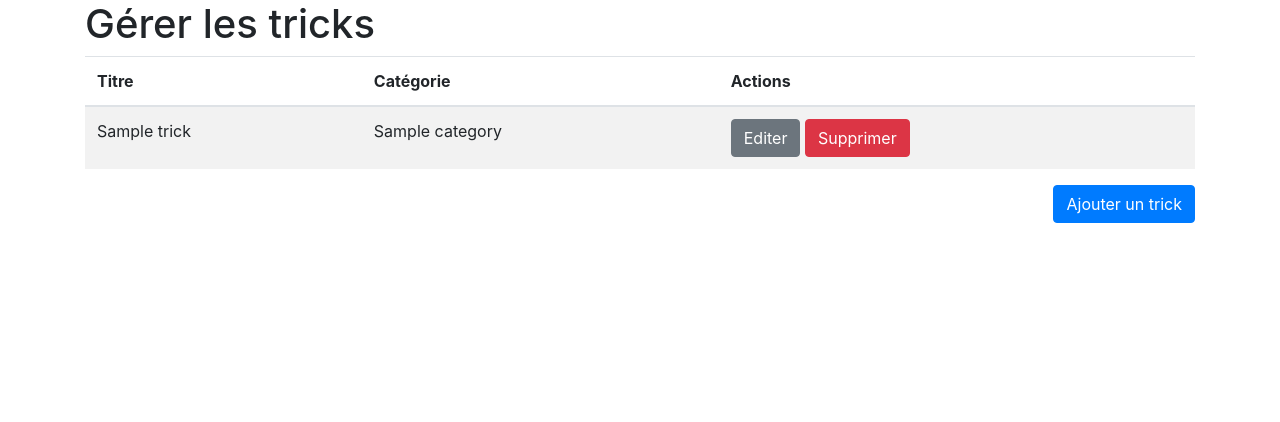
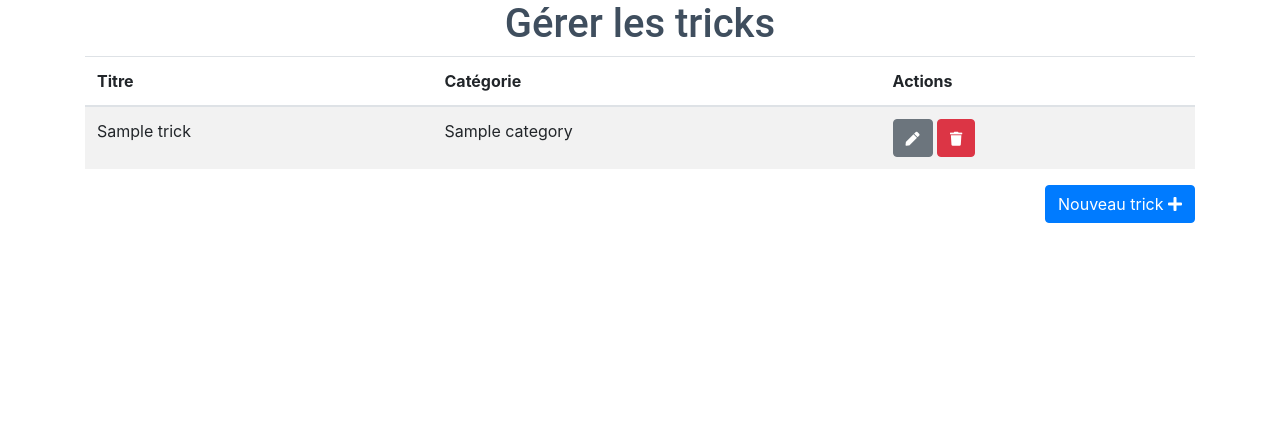
Before and after one commit to LykaJ/symfony, a Symfony app: template templates/admin/tricks/index.html.twig in a window 1280 px wide. Shown: the part 56-478 px from the top of the page. Run offline with Twig, Linux system fonts and the light colour scheme; the template is opened without the code that fills it: most values are stand-ins (such as "Sample title", 1, 10 or a date in 2020); some libraries are stand-ins or nearby versions.

Commit message:
#14 layout done

```diff
--- a/public/css/main.css
+++ b/public/css/main.css
@@ -232,8 +232,10 @@ body {
 
 /* endregion */
 
-/* region Scroll */
-
+/* region Trick form */
+.trick-form {
+    margin-bottom: 20px;
+}
 /* endregion */
 
 /* region Tricks List */
@@ -259,6 +261,14 @@ body {
     justify-content: center;
 }
 /* endregion */
+
+/* region Admin */
+.tricks-admin h1{
+    text-align: center;
+    font-family: 'Roboto', sans-serif;
+    color: #3f4e5e;
+}
+/* endregion*/
 
 /* region Login form */
 .login-form {
--- a/src/Form/ImageMediaType.php
+++ b/src/Form/ImageMediaType.php
@@ -14,7 +14,7 @@ class ImageMediaType extends AbstractType
     {
         $builder
             ->add('file', FileType::class, [
-                'label' => false,
+                'label' => false
             ])
         ;
     }
--- a/src/Form/TrickType.php
+++ b/src/Form/TrickType.php
@@ -48,6 +48,7 @@ class TrickType extends AbstractType
 
             ->add('imageMedia', CollectionType::class, [
                 'entry_type' => ImageMediaType::class,
+                'entry_options' => ['label' => false],
                 'allow_add' => true,
                 'allow_delete' => true,
                 'prototype' => true
--- a/src/Form/VideoMediaType.php
+++ b/src/Form/VideoMediaType.php
@@ -13,7 +13,9 @@ class VideoMediaType extends AbstractType
     public function buildForm(FormBuilderInterface $builder, array $options)
     {
         $builder
-            ->add('path', UrlType::class)
+            ->add('path', UrlType::class, [
+                'label' => false
+            ])
         ;
     }
 
--- a/templates/admin/tricks/edit.html.twig
+++ b/templates/admin/tricks/edit.html.twig
@@ -3,8 +3,8 @@
 {% block body %}
     <div class="container">
         <h1>Editer le trick</h1>
-
-        {{  include('admin/tricks/_form.html.twig', {form: form, button: 'Editer'}) }}
-
+        <div class="trick-form">
+            {{  include('admin/tricks/_form.html.twig', {form: form, button: 'Editer'}) }}
+        </div>
     </div>
 {% endblock %}
--- a/templates/admin/tricks/index.html.twig
+++ b/templates/admin/tricks/index.html.twig
@@ -3,12 +3,12 @@
 
 {% block body %}
     <div class="container">
+
+        <div class="tricks-admin">
             <h1>Gérer les tricks</h1>
-
             {% for message in app.flashes('success') %}
                 <div class="alert alert-success">{{ message }}</div>
             {% endfor %}
-
             <table class="table table-striped">
                 <thead>
                 <tr>
@@ -23,19 +23,20 @@
                         <td>{{ trick.title }}</td>
                         <td>{{ trick.category.name }}</td>
                         <td>
-                    <a href="{{ path('admin.tricks.edit', {id: trick.id}) }}" class="btn btn-secondary">Editer</a>
+                            <a href="{{ path('admin.tricks.edit', {id: trick.id}) }}" class="btn btn-secondary"><i class="fas fa-pen fa-sm"></i></a>
                             <form method="post" action="{{ path('admin.tricks.delete', {id: trick.id}) }}" style="display: inline-block" onsubmit="return confirm('Confirmez-vous la suppression ?')">
                                 <input type="hidden" name="_method" value="DELETE">
                                 <input type="hidden" name="_token" value="{{ csrf_token('delete' ~ trick.id) }}">
-                        <button class="btn btn-danger">Supprimer</button>
+                                <button class="btn btn-danger"><i class="fas fa-trash fa-sm"></i></button>
                             </form>
                         </td>
                     </tr>
                 {% endfor %}
                 </tbody>
             </table>
-        <div class="text-right">
-            <a href="{{ path('admin.tricks.new') }}" class="btn btn-primary">Ajouter un trick</a>
+            <div class="text-right mb-4">
+                <a href="{{ path('admin.tricks.new') }}" class="btn btn-primary">Nouveau trick <i class="fas fa-plus"></i></a>
+            </div>
         </div>
     </div>
 
--- a/templates/admin/tricks/new.html.twig
+++ b/templates/admin/tricks/new.html.twig
@@ -3,7 +3,9 @@
 {% block body %}
     <div class="container">
         <h1>Ajouter un trick</h1>
-        {{  include('admin/tricks/_form.html.twig', {form: form, button: 'Créer'}) }}
+        <div class="trick-form">
+            {{  include('admin/tricks/_form.html.twig', {form: form, button: 'Créer'}) }}
+        </div>
     </div>
 {% endblock %}
 {% block javascripts %}
--- a/translations/forms.fr.yaml
+++ b/translations/forms.fr.yaml
@@ -1,7 +1,9 @@
-# New tric form
+# New trick form
 Title: Titre
 Content: Contenu
 Category: Catégorie
+Image media: Importer des images
+Video media: Ajouter des vidéos
 
 # Registration form
 Username: Identifiant
```
Also changed, not shown: public/js/app.js. Lines whose indentation alone changed are shown as unchanged.
